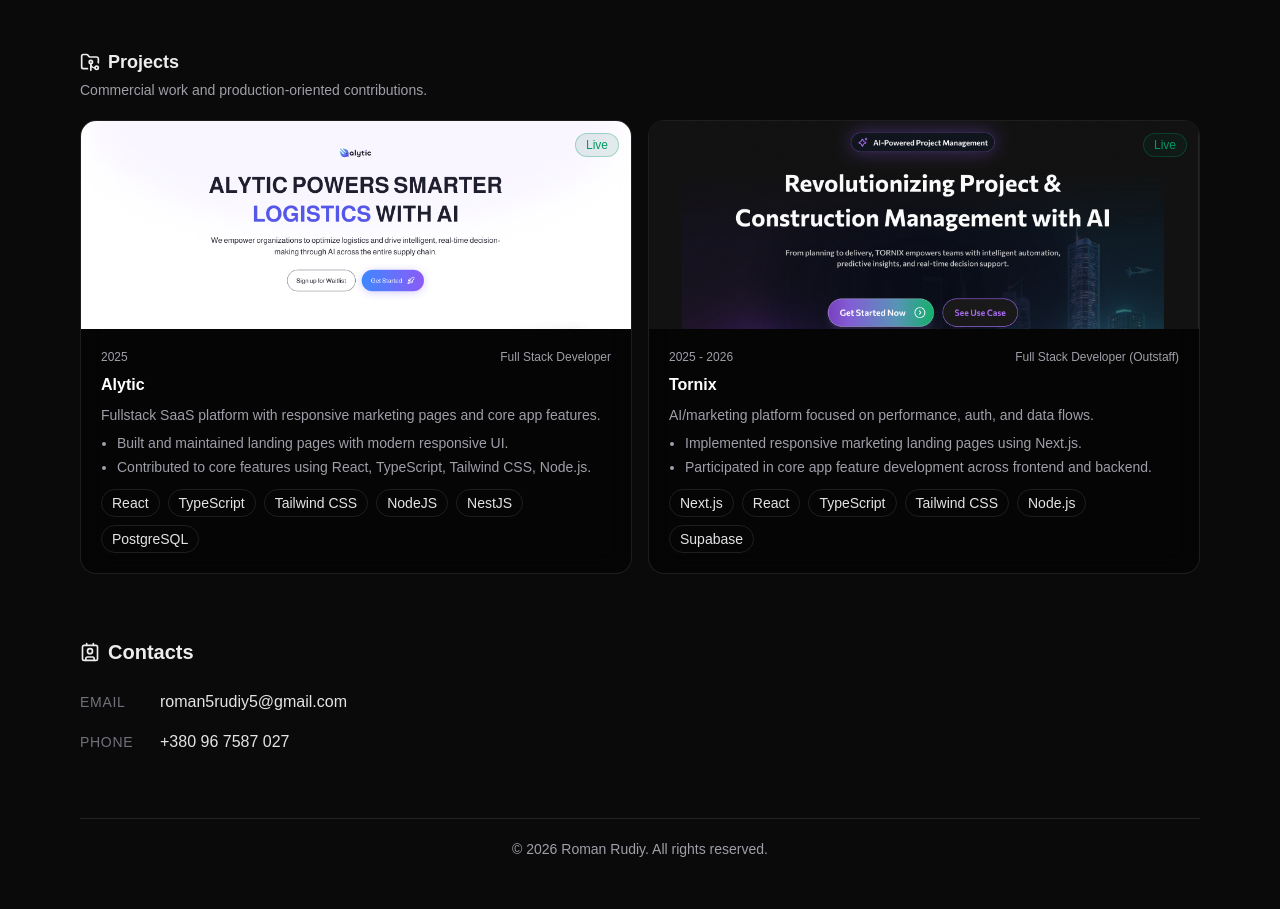
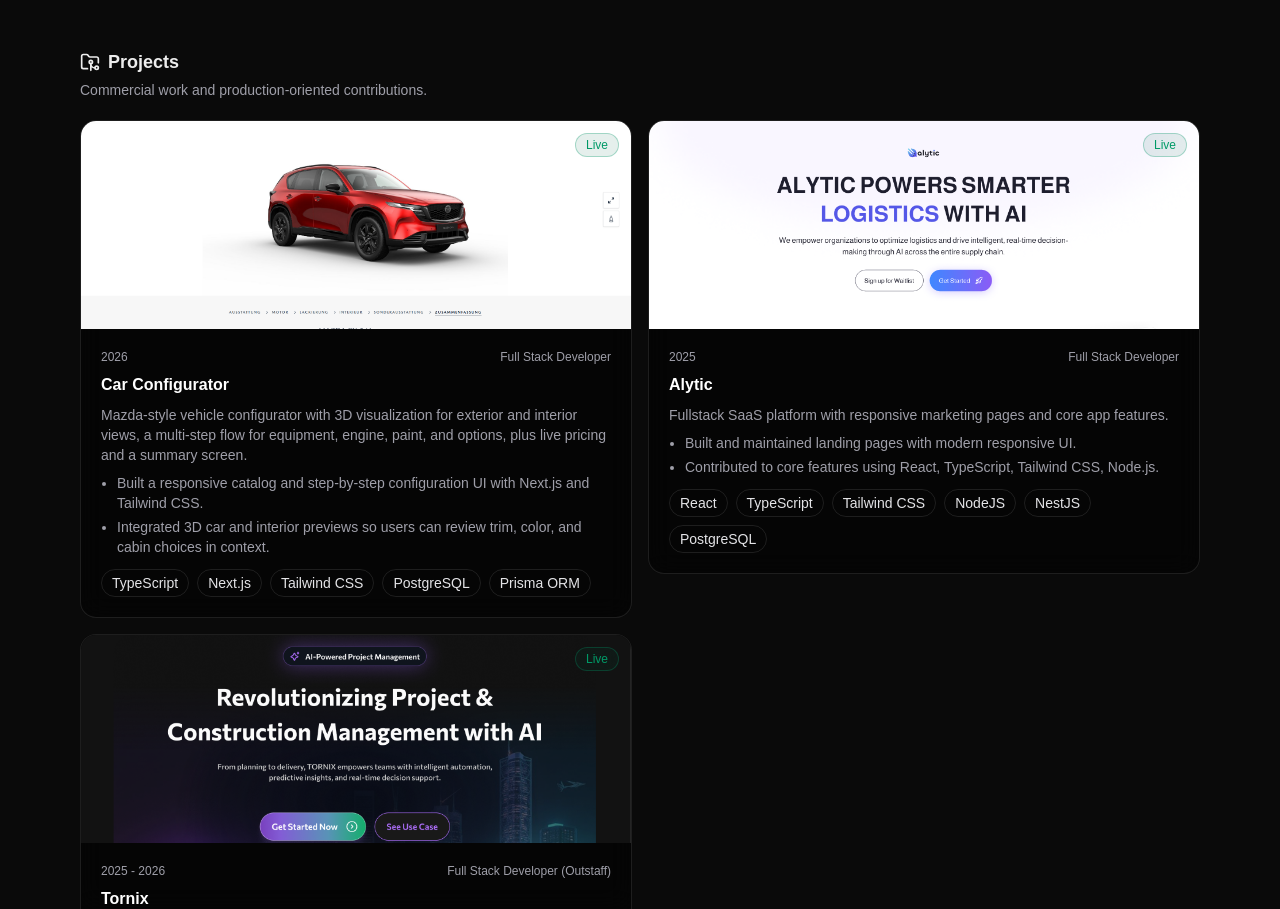
Before and after one commit to RomanRudiy228/portfolio, a Next.js app: page / in a window 1280 px wide. Shown: the part 1500-2409 px from the top of the page. Before the commit the page ends 2379 px from the top, so only its background shows below. Built offline with nearby package versions, Linux system fonts and the light colour scheme.

Commit message:
feat: Added new project to list

```diff
--- a/src/const/portfolio.const.ts
+++ b/src/const/portfolio.const.ts
@@ -84,6 +84,28 @@
   ],
   projects: [
     {
+      name: "Car Configurator",
+      role: "Full Stack Developer",
+      image: "/images/konfigurator.png",
+      year: "2026",
+      type: "Live",
+      summary:
+        "Mazda-style vehicle configurator with 3D visualization for exterior and interior views, a multi-step flow for equipment, engine, paint, and options, plus live pricing and a summary screen.",
+      highlights: [
+        "Built a responsive catalog and step-by-step configuration UI with Next.js and Tailwind CSS.",
+        "Integrated 3D car and interior previews so users can review trim, color, and cabin choices in context.",
+        "Implemented dynamic price calculation and configuration state across trim, motor, and extras.",
+        "Modeled vehicle data and options in PostgreSQL with Prisma ORM.",
+      ],
+      stack: ["TypeScript", "Next.js", "Tailwind CSS", "PostgreSQL", "Prisma ORM"],
+      links: [
+        {
+          label: "Live",
+          href: "https://project-konfigurator.vercel.app/konfigurator",
+        },
+      ],
+    },
+    {
       name: "Alytic",
       role: "Full Stack Developer",
       image: "/images/alytic.png",
```
Also changed, not shown: public/images/konfigurator.png (added).
